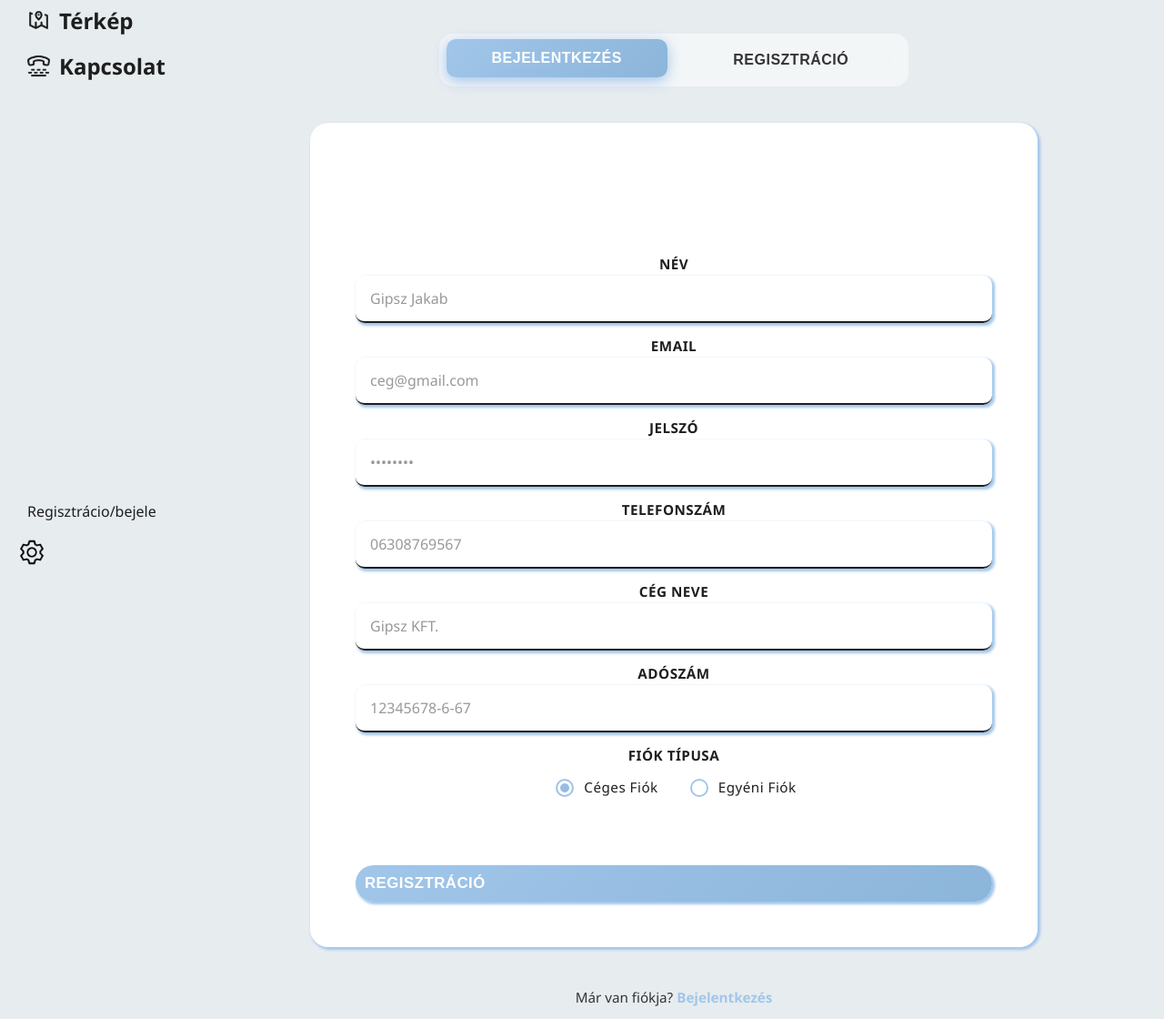
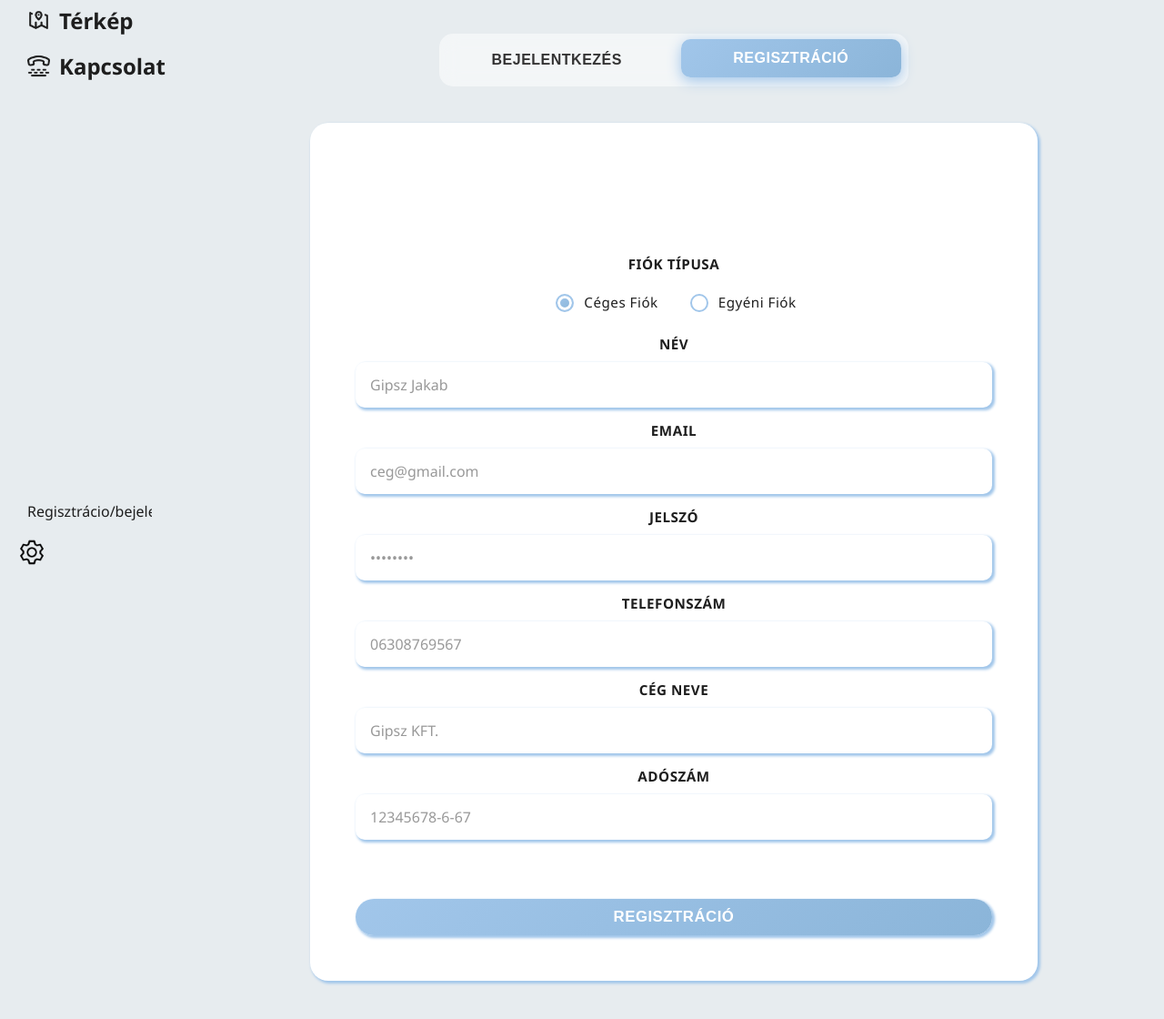
Before and after one commit to KissBendeguz1/MiddleWolf, a plain HTML site: page html/login.html in a window 1280 px wide. Shown: the part 158-1278 px from the top of the page at 91% size. Drawn offline with Linux system fonts and the light colour scheme.

Commit message:
login és sidebar fix

```diff
--- a/css/style.css
+++ b/css/style.css
@@ -141,6 +141,7 @@ body.dark-mode .nav-img {
 
 .sidebar-item {
   margin-top: 10px;
+  width: 90%;
   padding-left: 10px;
   color: var(--text-color);
   text-decoration: none;
@@ -161,7 +162,7 @@ body.dark-mode .nav-img {
   position: absolute;
   top: 0;
   left: -100%;
-  width: 100%;
+  width: 90%;
   height: 100%;
   background: linear-gradient(90deg, transparent, rgba(255,255,255,0.2), transparent);
   transition: left 0.5s ease;
@@ -171,6 +172,7 @@ body.dark-mode .nav-img {
   background-color: var(--blue-color);
   cursor: pointer;
   transform: translateX(5px);
+  width: 90%;
   box-shadow: inset 0 0 10px rgba(0,0,0,0.1);
 }
 
@@ -371,7 +373,6 @@ a {
   display: flex;
   background-color: rgba(1, 1, 1, 0);
   border: none;
-  border-bottom: 2px solid var(--text-color);
   color: var(--text-color);
   transition: border-color 0.3s ease;
 }
@@ -421,9 +422,6 @@ a {
   border: none;
   border-radius: 25px;
   width: fit-content;
-  margin-left: auto;
-  margin-right: auto;
-  display: flex;
   margin-top: 15px;
   padding: 10px;
   cursor: pointer;
@@ -944,7 +942,7 @@ a {
 .form-group {
   display: flex;
   flex-direction: column;
-  gap: 8px;
+  gap: 15px;
   animation: slideInLeft 0.5s ease-out;
 }
 
--- a/html/login.html
+++ b/html/login.html
@@ -98,16 +98,41 @@
         </div>
 
         <div class="login-tabs">
-          <button class="tab-btn active" type="button" onclick="Login()">
+          <button class="tab-btn" id="log" type="button" onclick="Login()">
             Bejelentkezés
           </button>
-          <button class="tab-btn" type="button" onclick="Registration()">
+          <button class="tab-btn active" id="reg" type="button" onclick="Registration()">
             Regisztráció
           </button>
         </div>
 
         <div class="login-form-container">
           <form id="logReg_form">
+
+            <div id="Type_ceges" class="form-group">
+              <label>Fiók típusa</label>
+              <div class="radio-group">
+                <div class="radio-item">
+                  <input
+                    type="radio"
+                    name="fiok"
+                    id="Ceges"
+                    onclick="Types()"
+                  />
+                  <label for="Ceges">Céges fiók</label>
+                </div>
+                <div class="radio-item">
+                  <input
+                    type="radio"
+                    name="fiok"
+                    id="egyeni"
+                    onclick="Types()"
+                  />
+                  <label for="egyeni">Egyéni fiók</label>
+                </div>
+              </div>
+            </div>
+
             <div id="Name" class="form-group">
               <label>Név</label>
               <input type="text" id="con_name" placeholder="Gipsz Jakab" />
@@ -138,30 +163,6 @@
               <input type="text" id="con_ado" placeholder="12345678-6-67" />
             </div>
 
-            <div id="Type_ceges" class="form-group">
-              <label>Fiók típusa</label>
-              <div class="radio-group">
-                <div class="radio-item">
-                  <input
-                    type="radio"
-                    name="fiok"
-                    id="Ceges"
-                    onclick="Types()"
-                  />
-                  <label for="Ceges">Céges fiók</label>
-                </div>
-                <div class="radio-item">
-                  <input
-                    type="radio"
-                    name="fiok"
-                    id="egyeni"
-                    onclick="Types()"
-                  />
-                  <label for="egyeni">Egyéni fiók</label>
-                </div>
-              </div>
-            </div>
-
             <div class="login-buttons">
               <button
                 type="submit"
--- a/js/login.js
+++ b/js/login.js
@@ -6,27 +6,28 @@ const Password = document.getElementById("Password");
 const Mobile = document.getElementById("Mobile");
 const CompanyName = document.getElementById("CompanyName");
 const Adomszam = document.getElementById("Adoszam");
-const Type_ceges = document.getElementById("Type_ceges");
-const Type_egyeni = document.getElementById("Type_egyeni");
+const types = document.getElementById('Type_ceges');
 document.getElementById('con_submit').textContent = "Regisztráció";
 document.getElementById('Ceges').checked = true;
 
 function Login(){
+    document.getElementById('con_submit').textContent = "Belépés";
+    document.getElementById('log').classList.add('active');
+    document.getElementById('reg').classList.remove('active');
     Mobile.style.display = "none";
     CompanyName.style.display = "none";
     Adomszam.style.display = "none";
-    Type_ceges.style.display = "none";
-    Type_egyeni.style.display = "none";
-    document.getElementById('con_submit').textContent = "Belépés";
+types.style.display = "none";
 }
 
 function Registration(){
+    document.getElementById('reg').classList.add('active');
+    document.getElementById('log').classList.remove('active');
+    document.getElementById('con_submit').textContent = "Regisztráció";
     Mobile.style.display = "";
     CompanyName.style.display = "";
     Adomszam.style.display = "";
-    Type_ceges.style.display = "";
-    Type_egyeni.style.display = "";
-    document.getElementById('con_submit').textContent = "Regisztráció";
+    types.style.display = "";
 }
 
 function Eldontes(){
```
Also changed, not shown: html/map.html (+1 -1 lines).
